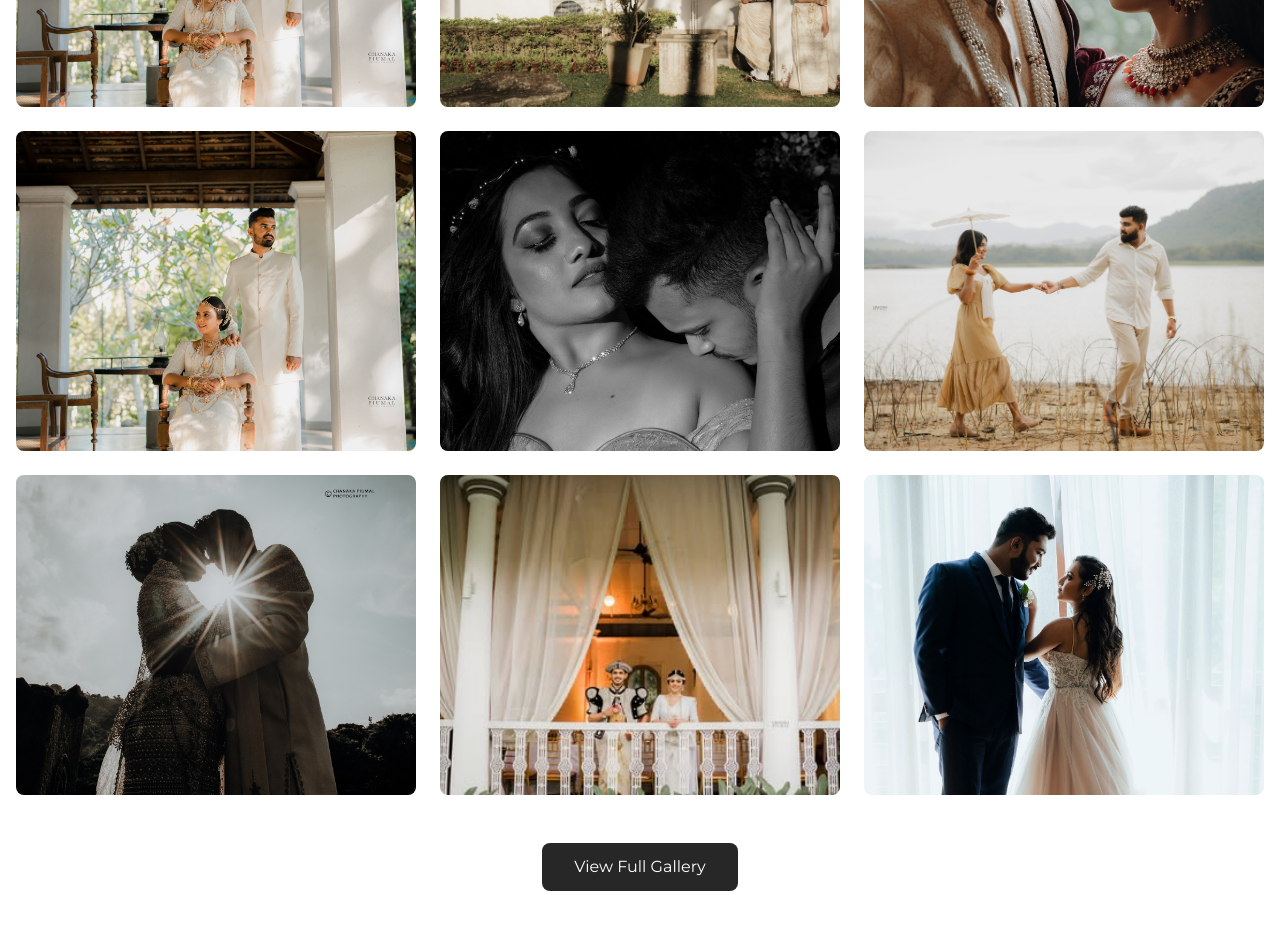
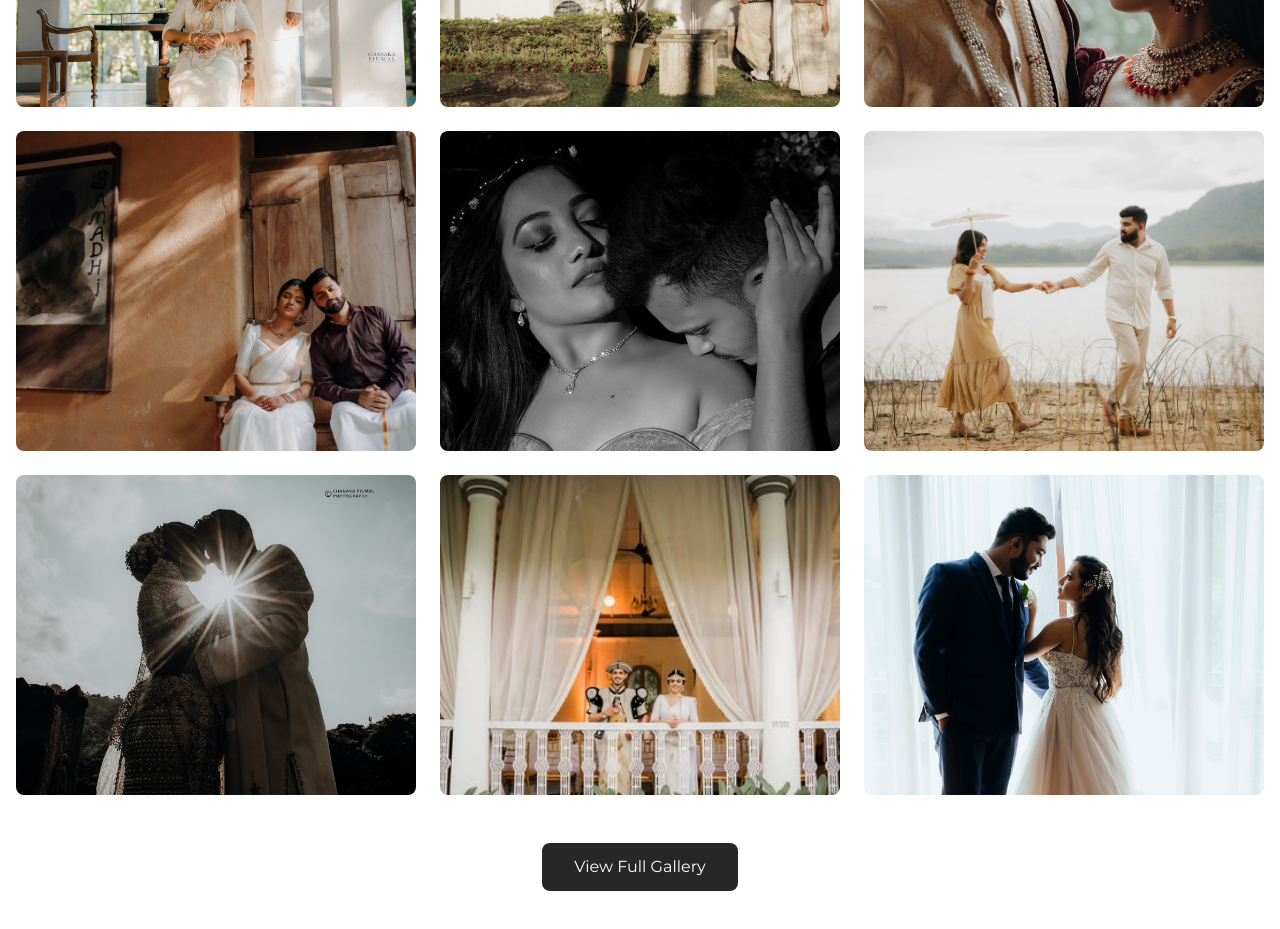
Before and after one commit to maheshi03-acc/maheshi03-acc.github.io, a plain HTML site: page index.html in a window 1280 px wide. Shown: the part 3200-4129 px from the top of the page. Drawn offline with nearby package versions, Linux system fonts and the light colour scheme.

Commit message:
Update index.html

```diff
--- a/index.html
+++ b/index.html
@@ -367,7 +367,7 @@ cursor: pointer;
 </div>
 <!-- Engagement Images -->
 <div class="gallery-item portfolio-item" data-category="engagements">
-<img src="photos/480922270_1074498031386974_4116936369514672966_n.jpg" alt="Engagement Session" class="w-full h-80 object-cover object-top rounded cursor-pointer">
+<img src="photos/484127337_1086769176826526_8770125696688995837_n.jpg" alt="Engagement Session" class="w-full h-80 object-cover object-top rounded cursor-pointer">
 </div>
 <div class="gallery-item portfolio-item" data-category="engagements">
 <img src="photos/485076826_1087462180090559_187050127111586522_n.jpg" alt="Engagement Ring" class="w-full h-80 object-cover object-top rounded cursor-pointer">
```
